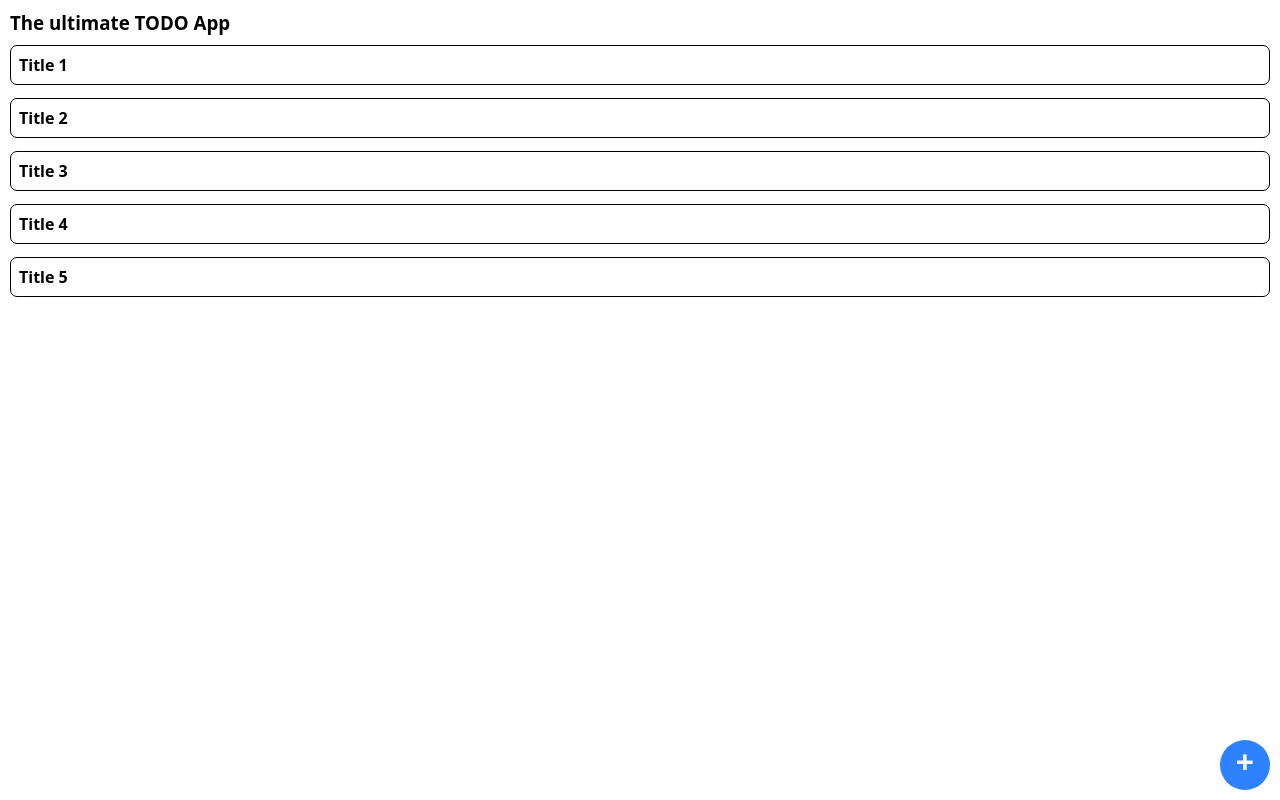
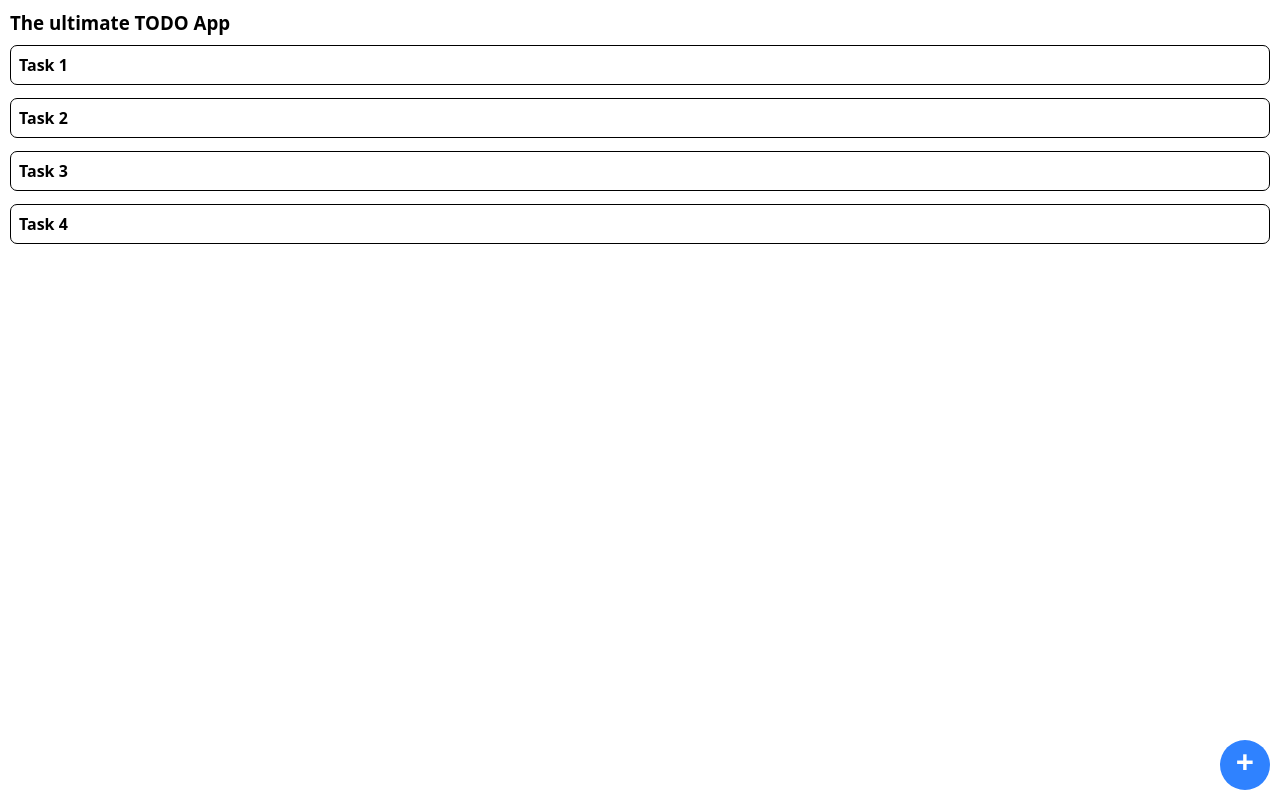
Before and after one commit to davidpalacin/todo-app, a React (Vite) app: page / in a window 1280 px wide. Built offline with nearby package versions, Linux system fonts and the light colour scheme.

Commit message:
create new tasks

```diff
--- a/src/App.tsx
+++ b/src/App.tsx
@@ -1,10 +1,10 @@
 import { useState } from 'react'
 import './App.css'
-import { taskArr } from './services/getTasks'
 import { useNavigate } from 'react-router'
+import { data } from './utils/data'
 
 function App() {
-  const [tasks, setTasks] = useState(taskArr)
+  const [tasks, setTasks] = useState(data)
   const navigate = useNavigate()
   const openCreateTask = () => {
     navigate('/create-task')
@@ -19,9 +19,11 @@ function App() {
 
       <div className="box">
         {
-          tasks.map((task) => (
-            <div className='task' key={task.id}>{task.title}</div>
-          ))
+          tasks.length >= 1
+            ? tasks.map((task) => (
+              <div className='task' key={task.id}>{task.title}</div>
+            ))
+            : 'The task list is empty...'
         }
       </div>
     </div>
--- a/src/pages/CreateTask/CreateTask.tsx
+++ b/src/pages/CreateTask/CreateTask.tsx
@@ -1,11 +1,13 @@
 import { useState } from 'react'
 import './createTask.css'
-import { taskArr } from '../../services/getTasks'
+import { data } from '../../utils/data'
+import { useNavigate } from 'react-router'
 
 export default function CreateTask() {
     const [title, setTitle] = useState('')
     const [content, setContent] = useState('')
-    const [tasks, setTasks] = useState(taskArr)
+    const [tasks, setTasks] = useState(data)
+    const navigate = useNavigate()
 
 
     const handleTitle = (event: any) => {
@@ -20,7 +22,8 @@ export default function CreateTask() {
         const newId = tasks.length + 1
         tasks.push({ id: newId, title, content })
         setTasks(tasks)
-        console.log(tasks)
+        console.log('Task created successfully')
+        navigate('/')
     }
 
     return (
--- a/src/services/getTasks.ts
+++ b/src/utils/data.ts
@@ -1,27 +1,22 @@
-export const taskArr = [
+export const data = [
     {
         id: 1,
-        title: 'Title 1',
+        title: 'Task 1',
         content: 'Content 1'
     },
     {
         id: 2,
-        title: 'Title 2',
+        title: 'Task 2',
         content: 'Content 2'
     },
     {
         id: 3,
-        title: 'Title 3',
+        title: 'Task 3',
         content: 'Content 3'
     },
     {
         id: 4,
-        title: 'Title 4',
+        title: 'Task 4',
         content: 'Content 4'
     },
-    {
-        id: 5,
-        title: 'Title 5',
-        content: 'Content 5'
-    }
 ]
```
